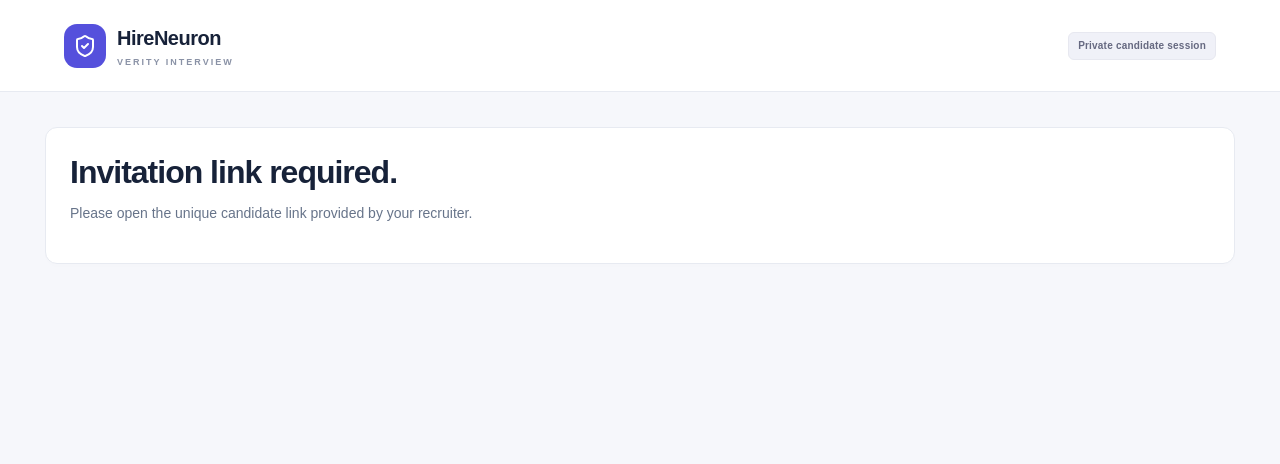
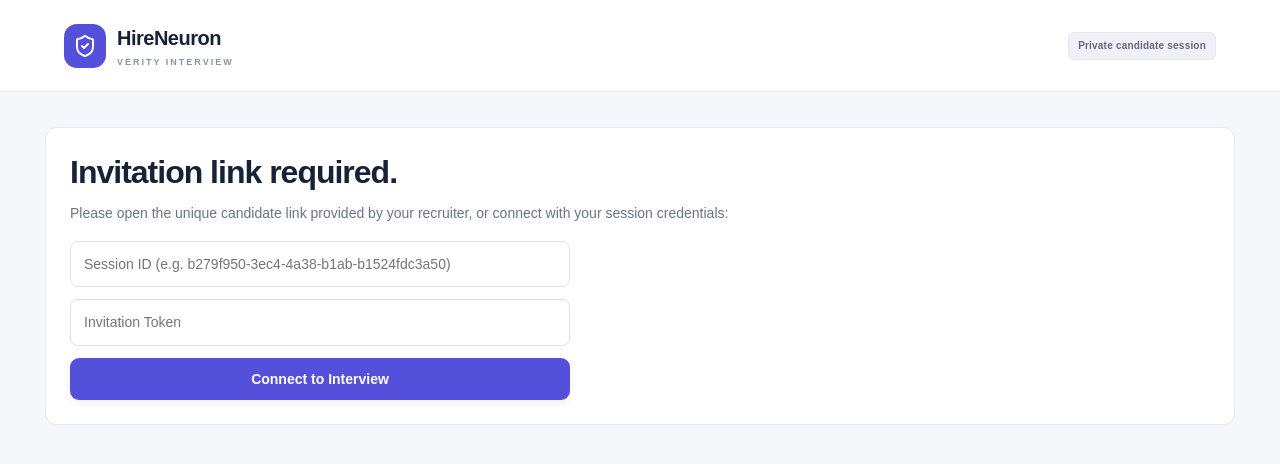
Before and after one commit to khageshranjan23-pixel/hireneuron-verity, a Next.js app in the folder web/: page /interview in a window 1280 px wide. Shown: the top 464 px of the page. Built offline with nearby package versions, Linux system fonts and the light colour scheme.

Commit message:
feat: robust query parameter candidate links and manual session connector fallback

```diff
--- a/web/app/interview/page.tsx
+++ b/web/app/interview/page.tsx
@@ -22,14 +22,31 @@ export default function Interview() {
   const [now, setNow] = useState(Date.now());
 
   useEffect(() => {
+    const params = new URLSearchParams(window.location.search);
+    const qSid = params.get('sid');
+    const qToken = params.get('token');
+    if (qSid && qToken) {
+      setSid(qSid);
+      setToken(qToken);
+      sessionStorage.setItem('verity_candidate', `${qSid}:${qToken}`);
+      return;
+    }
+
     const raw = location.hash.slice(1);
-    if (raw) {
+    if (raw && raw.includes(':')) {
       sessionStorage.setItem('verity_candidate', raw);
-      history.replaceState(null, '', location.pathname);
+      const [id, t] = raw.split(':');
+      setSid(id || '');
+      setToken(t || '');
+      return;
     }
-    const [id, t] = (raw || sessionStorage.getItem('verity_candidate') || '').split(':');
-    setSid(id || '');
-    setToken(t || '');
+
+    const saved = sessionStorage.getItem('verity_candidate') || '';
+    if (saved && saved.includes(':')) {
+      const [id, t] = saved.split(':');
+      setSid(id || '');
+      setToken(t || '');
+    }
   }, []);
 
   useEffect(() => {
@@ -132,7 +149,25 @@ export default function Interview() {
         {!sid ? (
           <div className="card">
             <h1>Invitation link required.</h1>
-            <p>Please open the unique candidate link provided by your recruiter.</p>
+            <p>Please open the unique candidate link provided by your recruiter, or connect with your session credentials:</p>
+            <form
+              onSubmit={(e) => {
+                e.preventDefault();
+                const form = e.target as HTMLFormElement;
+                const inputSid = (form.elements.namedItem('sid') as HTMLInputElement)?.value.trim();
+                const inputToken = (form.elements.namedItem('token') as HTMLInputElement)?.value.trim();
+                if (inputSid && inputToken) {
+                  setSid(inputSid);
+                  setToken(inputToken);
+                  sessionStorage.setItem('verity_candidate', `${inputSid}:${inputToken}`);
+                }
+              }}
+              style={{ display: 'grid', gap: 12, marginTop: 16, maxWidth: 500 }}
+            >
+              <input name="sid" placeholder="Session ID (e.g. b279f950-3ec4-4a38-b1ab-b1524fdc3a50)" required />
+              <input name="token" placeholder="Invitation Token" required />
+              <button type="submit" className="primary">Connect to Interview</button>
+            </form>
           </div>
         ) : !s ? (
           <p>Connecting to interview session…</p>
--- a/web/app/page.tsx
+++ b/web/app/page.tsx
@@ -136,7 +136,7 @@ export default function Home() {
       candidate_profile: extractedProfile,
       skill_alignment: skillAlignment
     });
-    setLink(`${location.origin}/interview#${r.session.id}:${r.candidate_token}`);
+    setLink(`${location.origin}/interview?sid=${r.session.id}&token=${r.candidate_token}`);
     setSelected(r.session);
     await refresh();
     setView('report');
```
Also changed, not shown: 1 other file (tests, documents, lock files or other folders).
